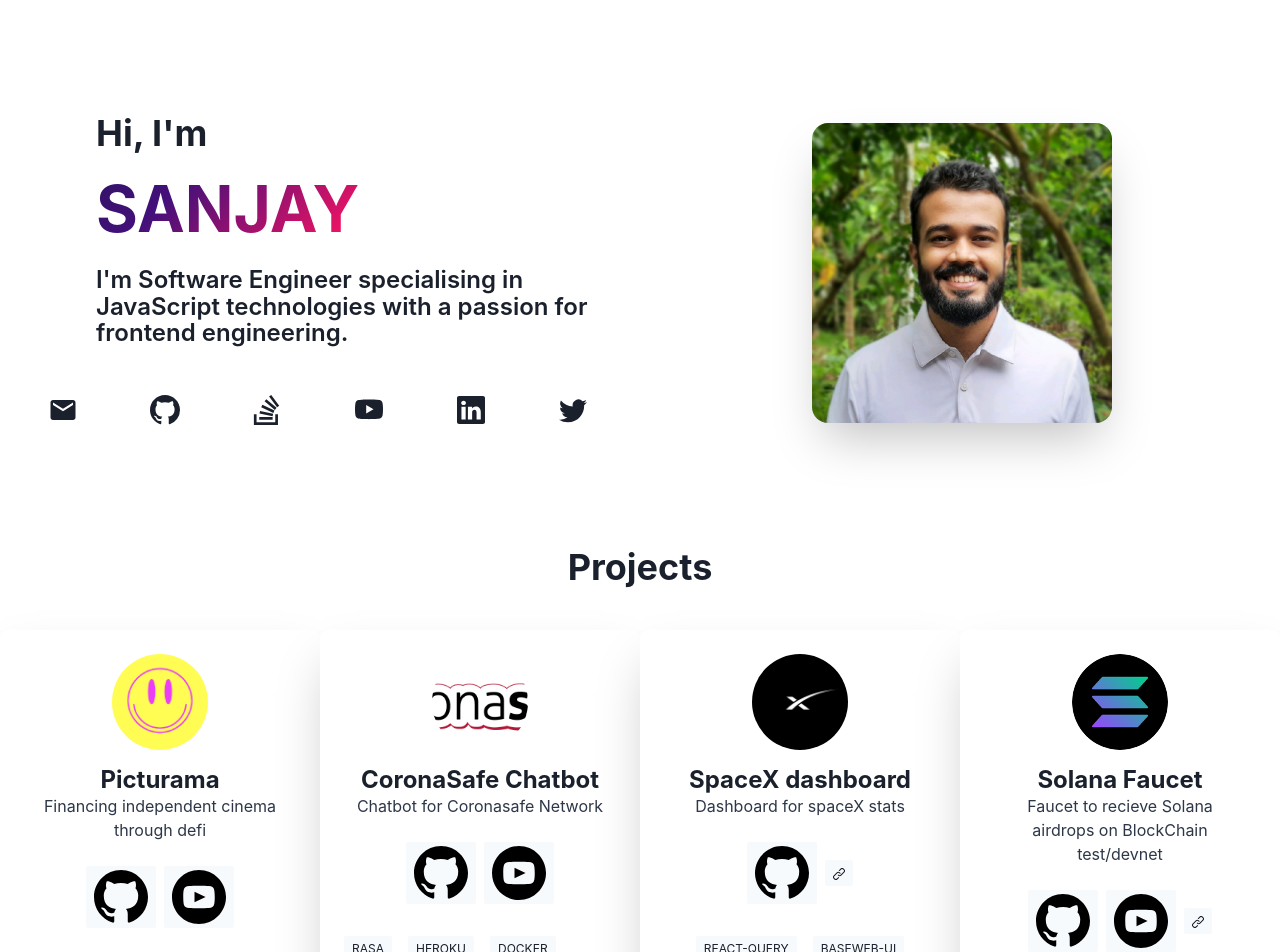
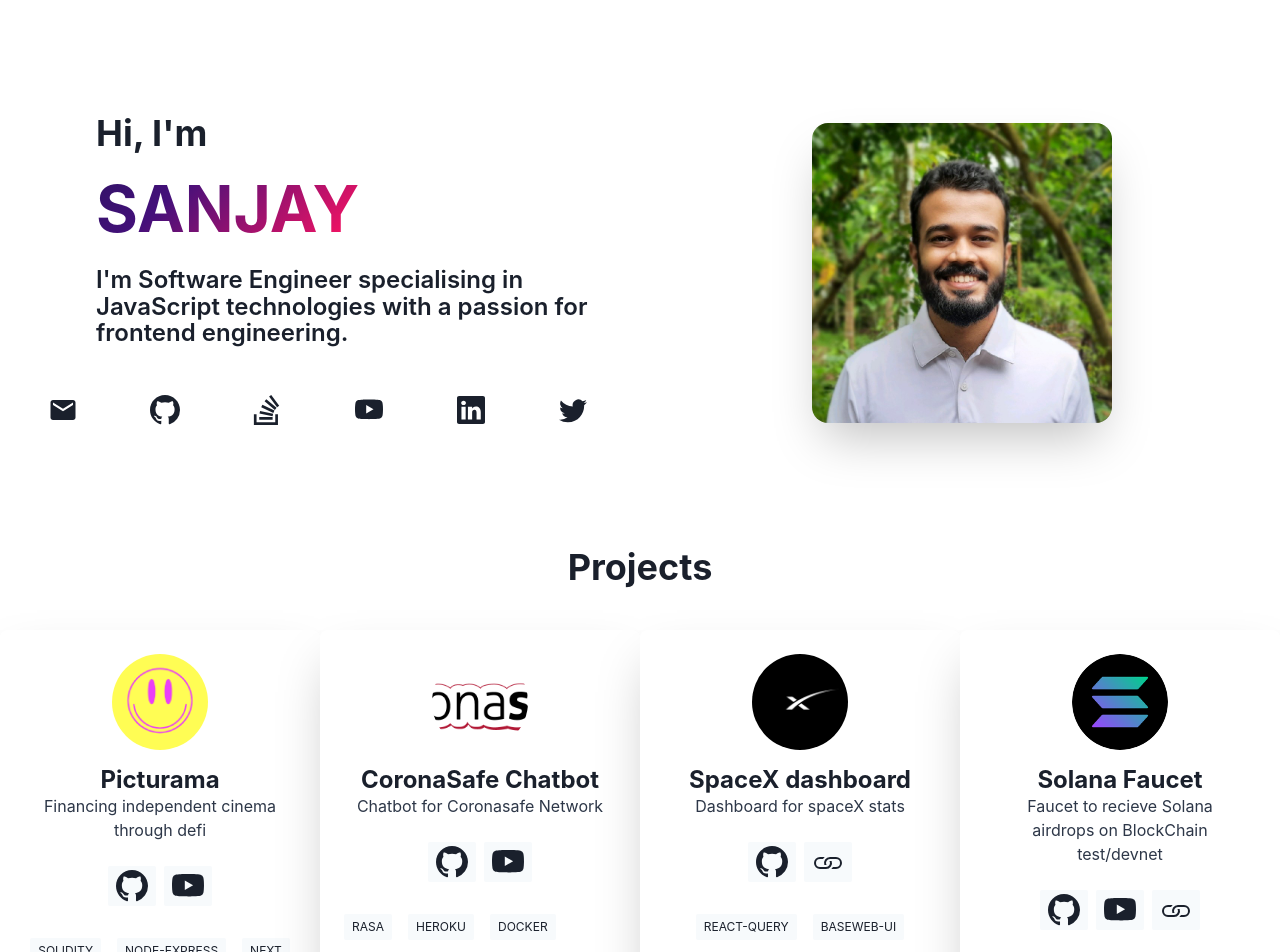
Before and after one commit to sanjayrjs16/personal-website, a Next.js app: page / in a window 1280 px wide. Shown: the top 952 px of the page. Built offline with nearby package versions, Linux system fonts and the light colour scheme.

Commit message:
Spicing up the portfolio

```diff
--- a/src/assets/socials/socialMediaIcons.js
+++ b/src/assets/socials/socialMediaIcons.js
@@ -83,13 +83,7 @@ export const LinkedIn = () => {
 
 export const StackOverFlow = () => {
   return (
-    <svg
-      aria-hidden="true"
-      class="svg-icon iconLogoGlyphMd native native"
-      width="32"
-      height="37"
-      viewBox="0 0 32 37"
-    >
+    <svg aria-hidden="true" width="32" height="37" viewBox="0 0 32 37">
       <path d="M26 33v-9h4v13H0V24h4v9h22Z" fill="#BCBBBB"></path>
       <path
         d="m21.5 0-2.7 2 9.9 13.3 2.7-2L21.5 0ZM26 18.4 13.3 7.8l2.1-2.5 12.7 10.6-2.1 2.5ZM9.1 15.2l15 7 1.4-3-15-7-1.4 3Zm14 10.79.68-2.95-16.1-3.35L7 23l16.1 2.99ZM23 30H7v-3h16v3Z"
--- a/src/components/Project.tsx
+++ b/src/components/Project.tsx
@@ -17,6 +17,17 @@ import {
 import { LinkIcon } from "@chakra-ui/icons";
 import styles from "../../styles/Home.module.css";
 import { Github, YouTube } from "../assets/socials/socialMediaIcons";
+import {
+  BsGithub,
+  BsLinkedin,
+  BsPerson,
+  BsStackOverflow,
+  BsTwitter,
+  BsYoutube,
+  BsLink,
+} from "react-icons/bs";
+import { MdEmail, MdOutlineEmail } from "react-icons/md";
+
 interface ProjectProps {
   title: string;
   description: string;
@@ -44,7 +55,7 @@ const Project = ({
           maxW={"330px"}
           minW={"320px"}
           w={"full"}
-          bg={useColorModeValue("white", "gray.900")}
+          bg={"white"}
           boxShadow={"2xl"}
           rounded={"lg"}
           p={6}
@@ -77,56 +88,29 @@ const Project = ({
             {title}
           </Heading>
 
-          <Text
-            textAlign={"center"}
-            color={useColorModeValue("gray.700", "gray.400")}
-            px={3}
-          >
+          <Text textAlign={"center"} color={"gray.700"} px={3}>
             {description}
           </Text>
 
           <Stack align={"center"} justify={"center"} direction={"row"} mt={6}>
             {gitLink && (
-              <Badge
-                px={2}
-                py={1}
-                bg={useColorModeValue("gray.50", "gray.800")}
-                fontWeight={"400"}
-              >
+              <Badge px={2} py={1} bg={"gray.50"} fontWeight={"400"}>
                 <a target={"_blank"} rel="noreferrer" href={gitLink}>
-                  <Github />
+                  <BsGithub size="32px" />
                 </a>
               </Badge>
             )}
             {ytLink && (
-              <Badge
-                px={2}
-                py={1}
-                bg={useColorModeValue("gray.50", "gray.800")}
-                fontWeight={"400"}
-              >
+              <Badge px={2} py={1} bg={"gray.50"} fontWeight={"400"}>
                 <a target={"_blank"} rel="noreferrer" href={ytLink}>
-                  <YouTube />
+                  <BsYoutube size="32px" />
                 </a>
               </Badge>
             )}
             {projectLink && (
-              <Badge
-                px={2}
-                py={1}
-                bg={useColorModeValue("gray.50", "gray.800")}
-                fontWeight={"400"}
-              >
+              <Badge px={2} py={1} bg={"gray.50"} fontWeight={"400"}>
                 <a target={"_blank"} rel="noreferrer" href={projectLink}>
-                  {" "}
-                  {/* <Img
-                    borderRadius="full"
-                    boxSize="50px"
-                    src={"./link.png"}
-                    alt={title}
-                    margin={"0.1rem"}
-                  /> */}
-                  <LinkIcon />
+                  <BsLink size="32px" />
                 </a>
               </Badge>
             )}
@@ -140,12 +124,7 @@ const Project = ({
           >
             {techUsed?.map((item: string) => {
               return (
-                <Badge
-                  px={2}
-                  py={1}
-                  bg={useColorModeValue("gray.50", "gray.800")}
-                  fontWeight={"400"}
-                >
+                <Badge px={2} py={1} bg={"gray.50"} fontWeight={"400"}>
                   {item}
                 </Badge>
               );
```
Also changed, not shown: pages/test.jsx (deleted, +0 -74 lines), src/components/Header.tsx (+0 -17 lines), src/components/Projects.tsx (+0 -8 lines).
